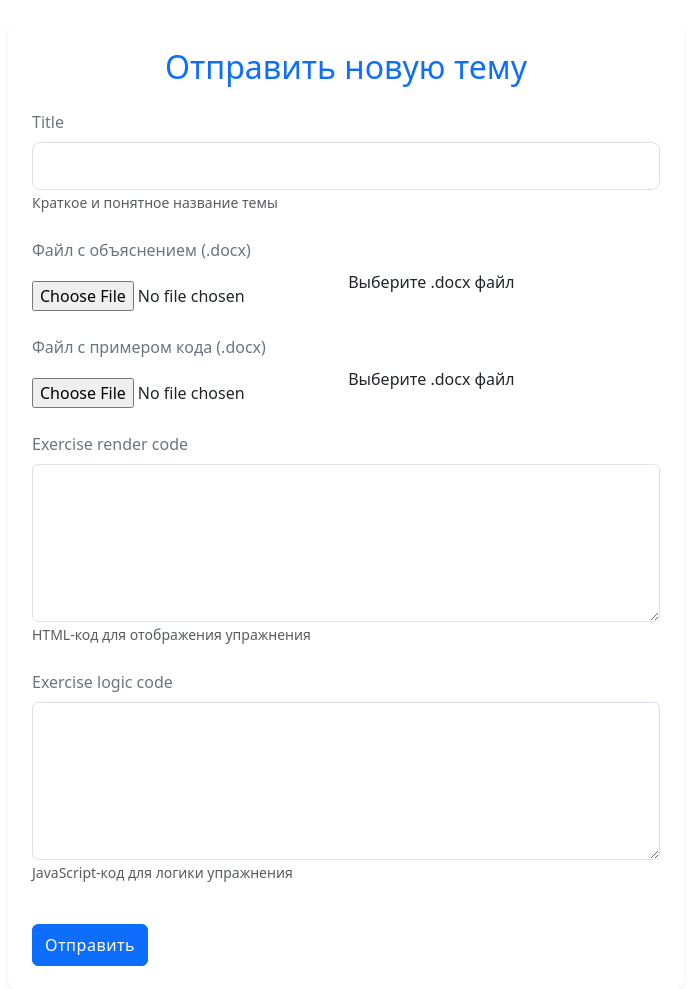
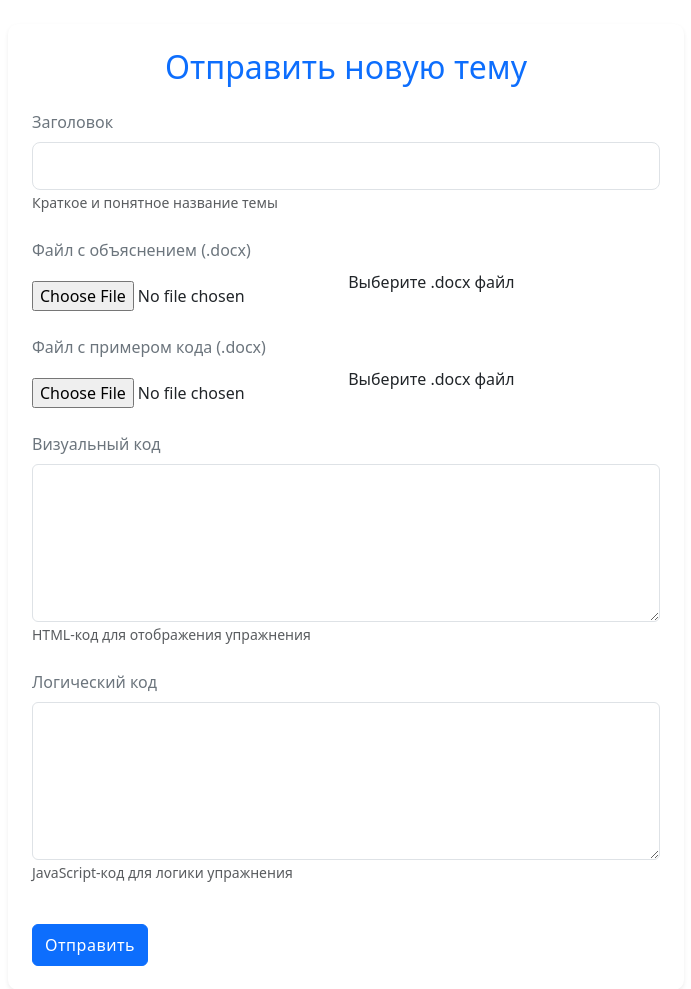
Before and after one commit to nikww/Algoproject, a Django app: page /submit-topic/ in a window 1280 px wide. Shown: the top 989 px of the page, without its empty margins (294-985 px from the left). Run offline with Django 4.2, Linux system fonts and the light colour scheme.

Commit message:
итог

```diff
--- a/algoproject/algosite/templates/algosite/login.html
+++ b/algoproject/algosite/templates/algosite/login.html
@@ -11,12 +11,12 @@
       {% csrf_token %}
       {{ form.non_field_errors }}
       <div class="mb-3">
-        {{ form.username.label_tag }}
+        <label for="{{ form.username.id_for_label }}" class="form-label">Логин</label>
         {{ form.username|add_class:"form-control" }}
         {{ form.username.errors }}
       </div>
       <div class="mb-3">
-        {{ form.password.label_tag }}
+        <label for="{{ form.password.id_for_label }}" class="form-label">Пароль</label>
         {{ form.password|add_class:"form-control" }}
         {{ form.password.errors }}
       </div>
--- a/algoproject/algosite/templates/algosite/submit_topic.html
+++ b/algoproject/algosite/templates/algosite/submit_topic.html
@@ -22,7 +22,7 @@
 
         <div class="form-group mb-4">
           <label for="{{ form.title.id_for_label }}" class="font-weight-bold text-secondary">
-            <i class="fas fa-heading mr-2"></i>{{ form.title.label }}
+            <i class="fas fa-heading mr-2"></i>Заголовок
           </label>
           {{ form.title|add_class:"form-control form-control-lg" }}
           <small class="form-text text-muted">Краткое и понятное название темы</small>
@@ -55,17 +55,16 @@
 
         <div class="form-group mb-4">
           <label for="{{ form.exercise_render_code.id_for_label }}" class="font-weight-bold text-secondary">
-            <i class="fab fa-html5 mr-2"></i>{{ form.exercise_render_code.label }}
+            <i class="fab fa-html5 mr-2"></i>Визуальный код
           </label>
           {{ form.exercise_render_code|add_class:"form-control" }}
           <small class="form-text text-muted">HTML-код для отображения упражнения</small>
           {{ form.exercise_render_code.errors }}
         </div>
 
-        <!-- Логический код упражнения -->
         <div class="form-group mb-4">
           <label for="{{ form.exercise_logic_code.id_for_label }}" class="font-weight-bold text-secondary">
-            <i class="fas fa-cogs mr-2"></i>{{ form.exercise_logic_code.label }}
+            <i class="fas fa-cogs mr-2"></i>Логический код
           </label>
           {{ form.exercise_logic_code|add_class:"form-control" }}
           <small class="form-text text-muted">JavaScript-код для логики упражнения</small>
--- a/algoproject/algosite/utils.py
+++ b/algoproject/algosite/utils.py
@@ -47,7 +47,7 @@ def docx_bin_to_html(docx_binary):
             right_pt = pf.right_indent.pt
             p_style.append(f"margin-right: {right_pt}pt;")
 
-        # Process alignment
+
         alignment_map = {
             0: "left",
             1: "center",
@@ -57,7 +57,6 @@ def docx_bin_to_html(docx_binary):
         if pf.alignment is not None and pf.alignment in alignment_map:
             p_style.append(f"text-align: {alignment_map[pf.alignment]};")
 
-        # Process leading whitespace (spaces and tabs)
         whitespace_style = process_whitespace_indent(para.text)
         if whitespace_style:
             p_style.append(whitespace_style)
@@ -65,7 +64,7 @@ def docx_bin_to_html(docx_binary):
         style_attr = f' style="{" ".join(p_style)}"' if p_style else ""
         p_html = f'<p{style_attr}>'
 
-        # Process text runs
+
         for run in para.runs:
             text = escape(run.text) if run.text else ""
             run_html = text
```
